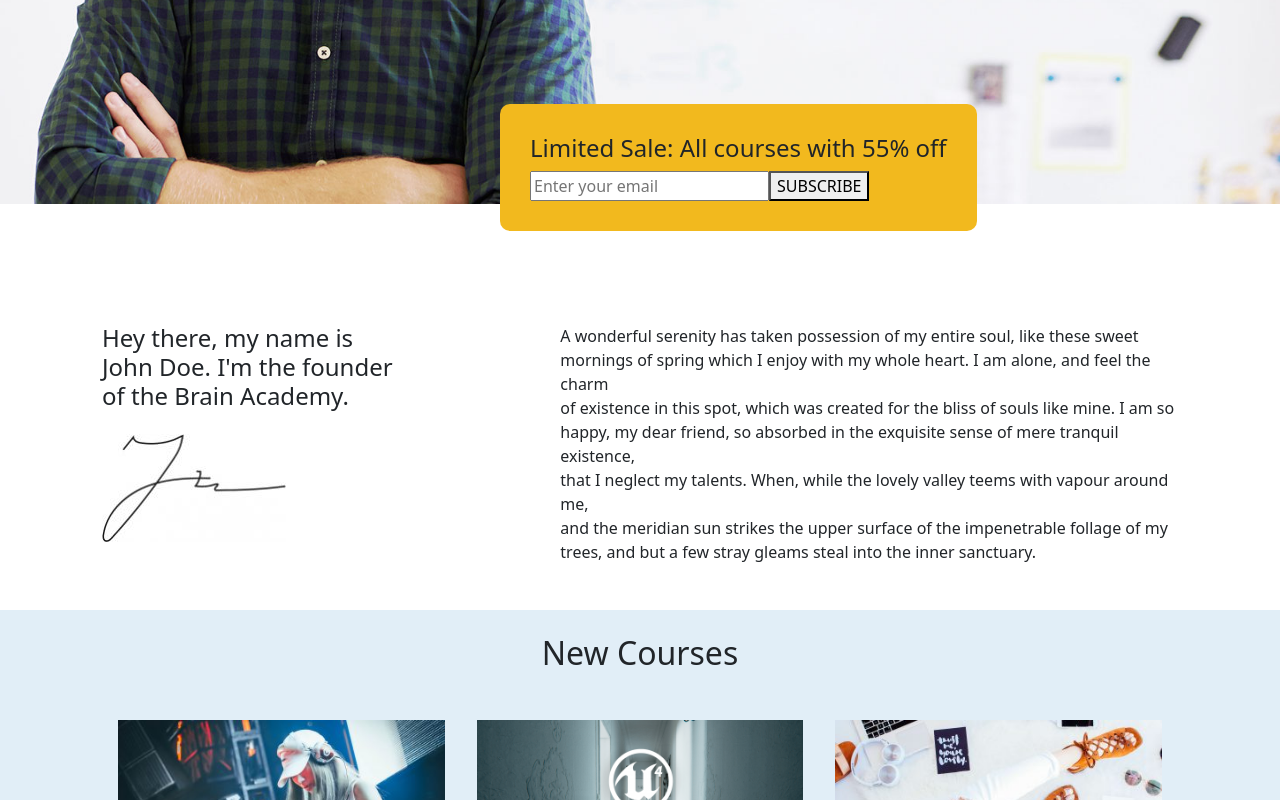
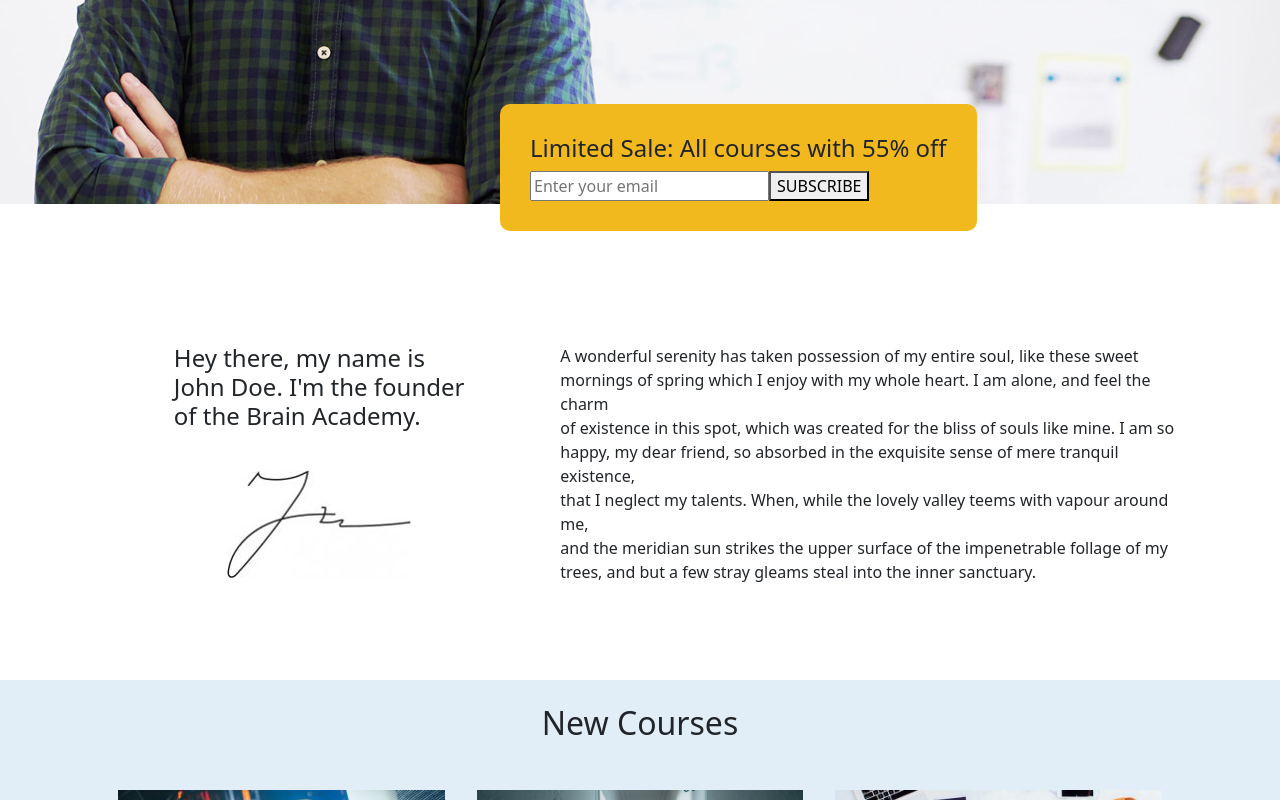
Before and after one commit to Aleandro2119/proj-html-vuejs, a Vue app: page / in a window 1280 px wide. Shown: the part 546-1346 px from the top of the page. Built offline with nearby package versions, Linux system fonts and the light colour scheme.

Commit message:
Add style

```diff
--- a/src/components/MainTop.vue
+++ b/src/components/MainTop.vue
@@ -3,12 +3,20 @@
     <div class="container">
       <div class="row">
         <div class="col-5">
-          <h4 class="pb-3">
-            Hey there, my name is <br />
-            John Doe. I'm the founder <br />
-            of the Brain Academy.
-          </h4>
-          <img class="img-fluid" src="../assets/img/sign-184x108.jpg" alt="" />
+          <div class="d-flex justify-content-center align-items-center">
+            <h4 class="pb-3">
+              Hey there, my name is <br />
+              John Doe. I'm the founder <br />
+              of the Brain Academy.
+            </h4>
+          </div>
+          <div class="d-flex justify-content-center align-items-center">
+            <img
+              class="img-fluid mt-3"
+              src="../assets/img/sign-184x108.jpg"
+              alt="Sign"
+            />
+          </div>
         </div>
         <div class="col-7">
           <p>
@@ -33,12 +41,15 @@
 </template>
 
 <script>
-export default {};
+export default {
+  name: "MainTop",
+};
 </script>
 
 <style lang="scss" scoped>
 .main-top {
   background-color: white;
-  margin-top: 120px;
+  margin-top: 140px;
+  margin-bottom: 80px;
 }
 </style>
```
